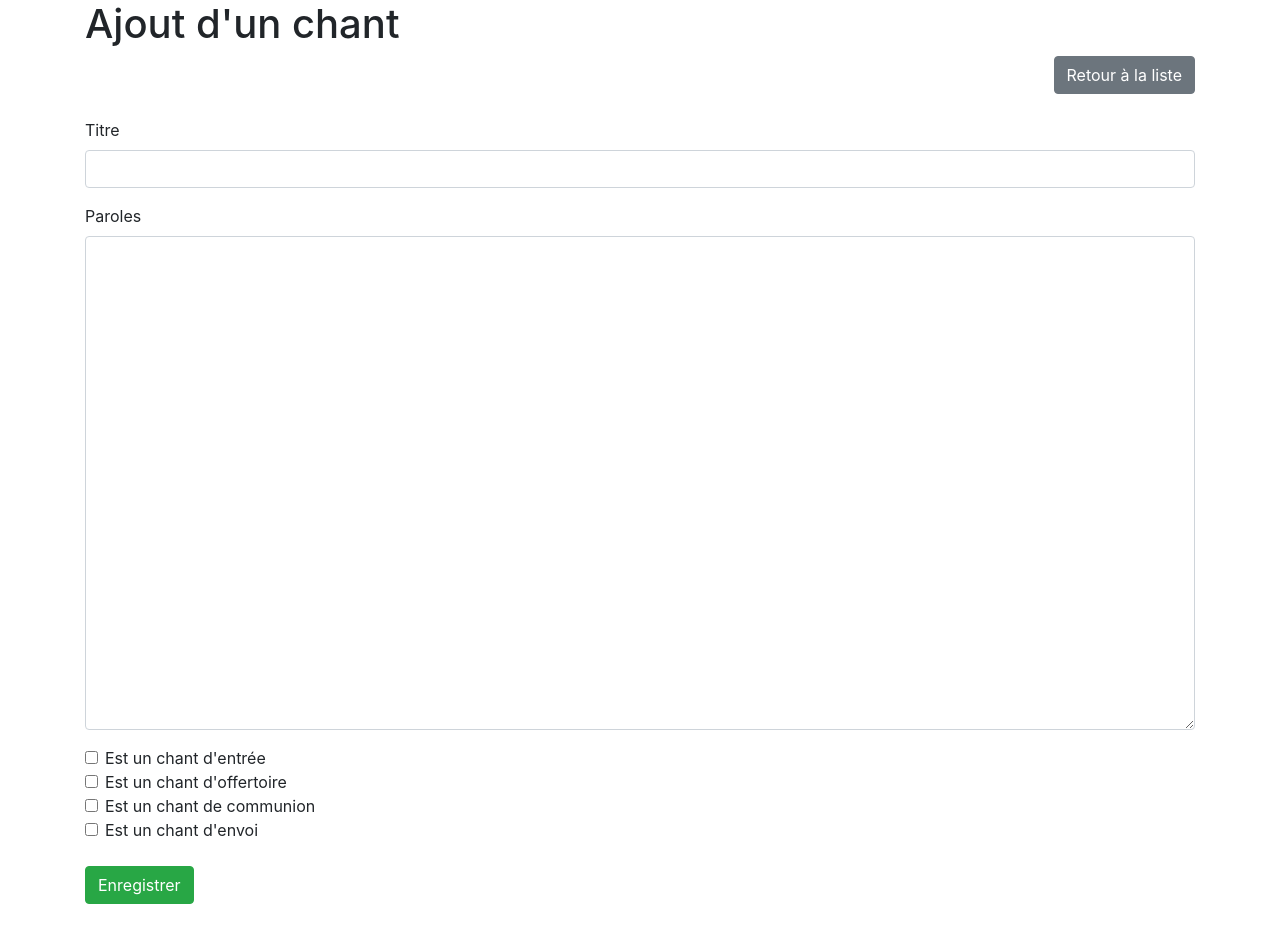
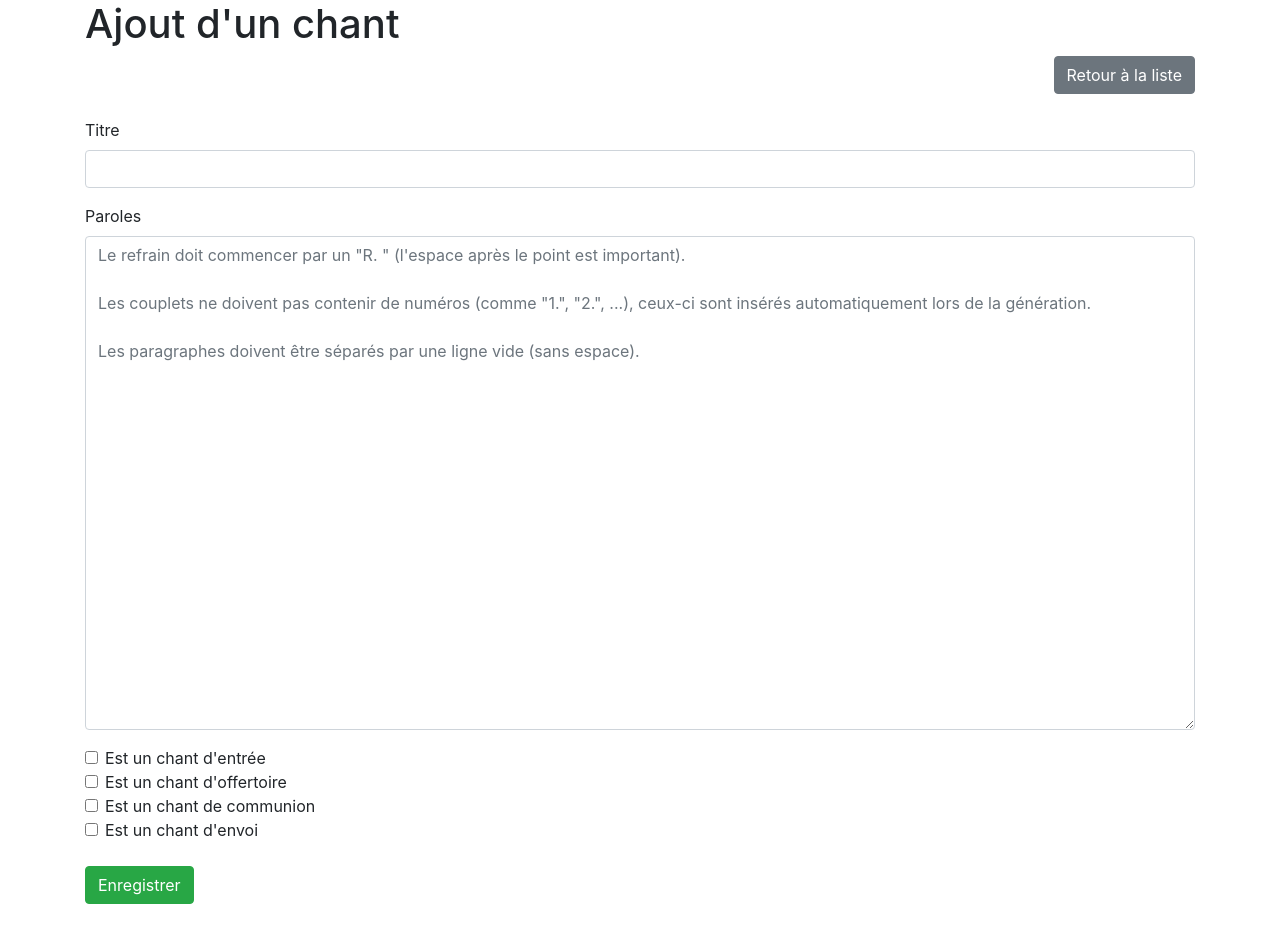
Before and after one commit to TimotheAlbouy/theocampusweb, a Node server app: page /mass/songs/new in a window 1280 px wide. Shown: the part 66-994 px from the top of the page. Run offline with Node 20, Linux system fonts and the light colour scheme; the visitor is signed in with stand-in values (Sample User, id 1); some libraries are stand-ins or nearby versions.

Commit message:
added instructions for song lyrics

```diff
--- a/views/pages/songs/new_song.ejs
+++ b/views/pages/songs/new_song.ejs
@@ -29,6 +29,7 @@
 					<label for="lyrics">Paroles</label>
 					<textarea id="lyrics"
 						name="lyrics" class="form-control" rows="20"
+						placeholder="Le refrain doit commencer par un &quot;R. &quot; (l'espace après le point est important).&#10;&#10;Les couplets ne doivent pas contenir de numéros (comme &quot;1.&quot;, &quot;2.&quot;, ...), ceux-ci sont insérés automatiquement lors de la génération.&#10;&#10;Les paragraphes doivent être séparés par une ligne vide (sans espace)."
 					><% if (flashLyrics) { %><%= flashLyrics %><% } %></textarea>
 				</div>
 
--- a/views/pages/songs/song.ejs
+++ b/views/pages/songs/song.ejs
@@ -29,7 +29,9 @@
 					<div class="form-group">
 						<label for="lyrics">Paroles</label>
 						<textarea id="lyrics" name="lyrics"
-							class="form-control" rows="20"><%= song.lyrics %></textarea>
+							class="form-control" rows="20"
+							placeholder="Le refrain doit commencer par un &quot;R. &quot; (l'espace après le point est important).&#10;&#10;Les couplets ne doivent pas contenir de numéros (comme &quot;1.&quot;, &quot;2.&quot;, ...), ceux-ci sont insérés automatiquement lors de la génération.&#10;&#10;Les paragraphes doivent être séparés par une ligne vide (sans espace)."
+						><%= song.lyrics %></textarea>
 					</div>
 
 					<div class="form-check">
```
